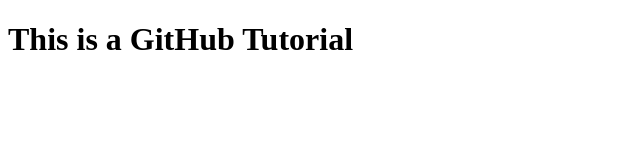
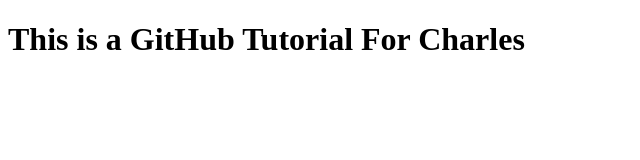
Before and after one commit to CharlesX20/git-github-tutorial, a plain HTML site: page index.html in a window 1280 px wide. Shown: the whole page, without its empty margins (0-640 px from the left). Drawn offline with Linux system fonts and the light colour scheme.

Commit message:
My edited version

```diff
--- a/index.html
+++ b/index.html
@@ -6,6 +6,6 @@
     <title>Document</title>
 </head>
 <body>
-    <h1>This is a GitHub Tutorial</h1>
+    <h1>This is a GitHub Tutorial For Charles</h1>
 </body>
 </html>
```
